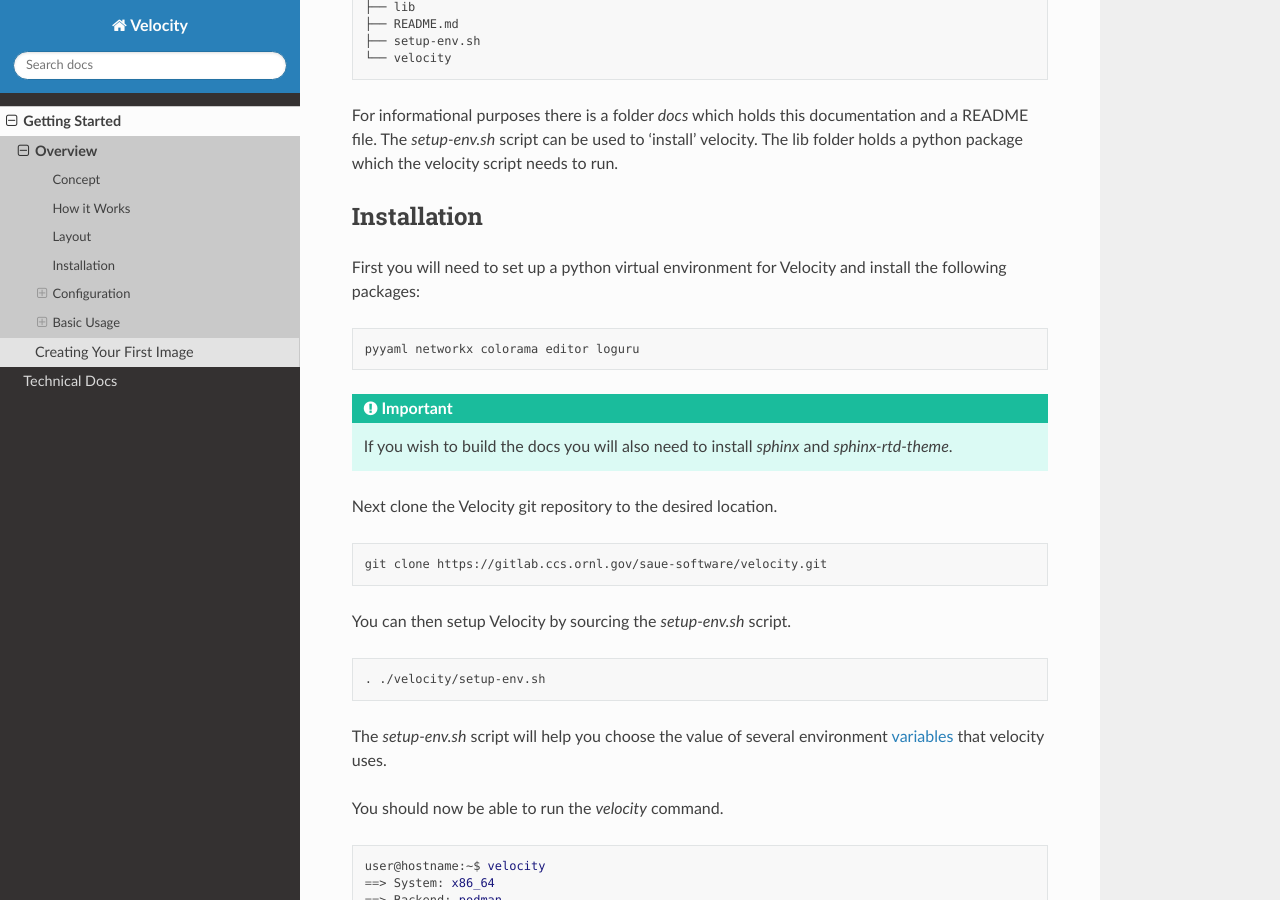
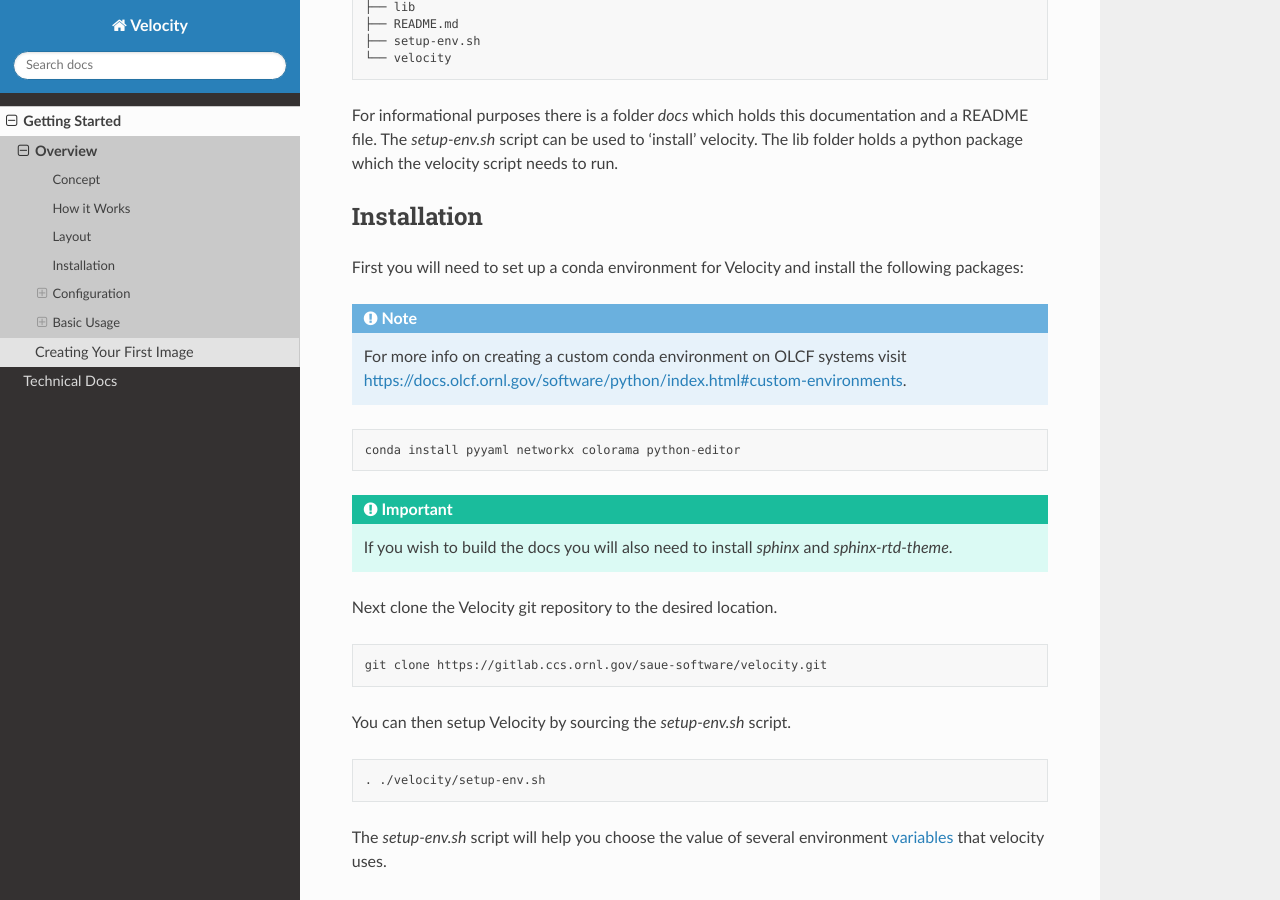
Before and after one commit to olcf/velocity, a Sphinx documentation site: the page built from docs/source/starting/basic.rst, in a window 1280 px wide and 900 px high, scrolled down 567 px. Built offline with Sphinx 7.4.7 and the Read the Docs theme 2.0.0, drawn with Linux system fonts in a browser that asks for light colours.

Commit message:
Updated docs about conda env

```diff
--- a/docs/source/starting/basic.rst
+++ b/docs/source/starting/basic.rst
@@ -36,11 +36,15 @@
 Installation
 ############
 
-First you will need to set up a python virtual environment for Velocity and install the following packages:
+First you will need to set up a conda environment for Velocity and install the following packages:
+
+.. note::
+
+    For more info on creating a custom conda environment on OLCF systems visit https://docs.olcf.ornl.gov/software/python/index.html#custom-environments.
 
 .. code-block::
 
-    pyyaml networkx colorama editor loguru
+    conda install pyyaml networkx colorama python-editor
 
 .. important::
 
```
Also changed, not shown: 17 other files.
